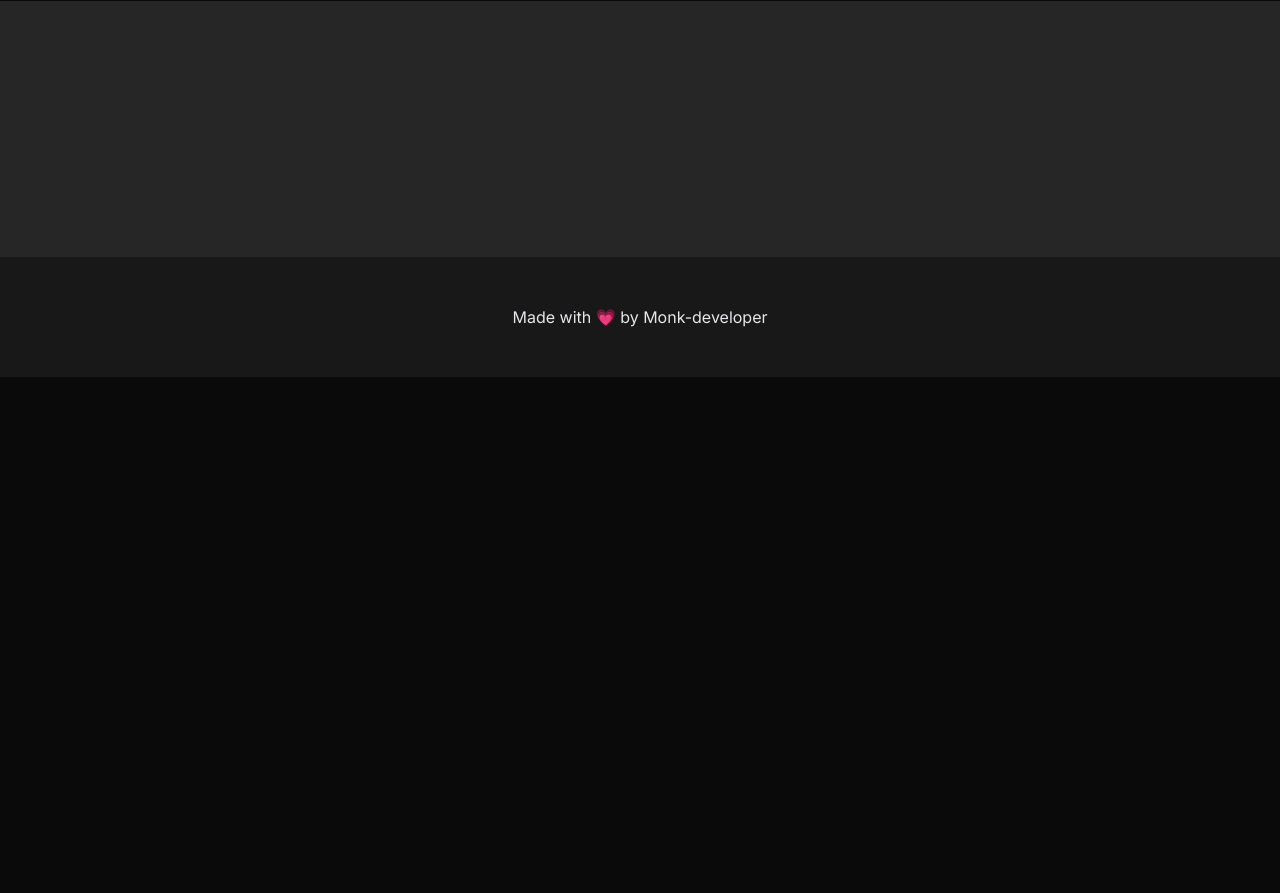
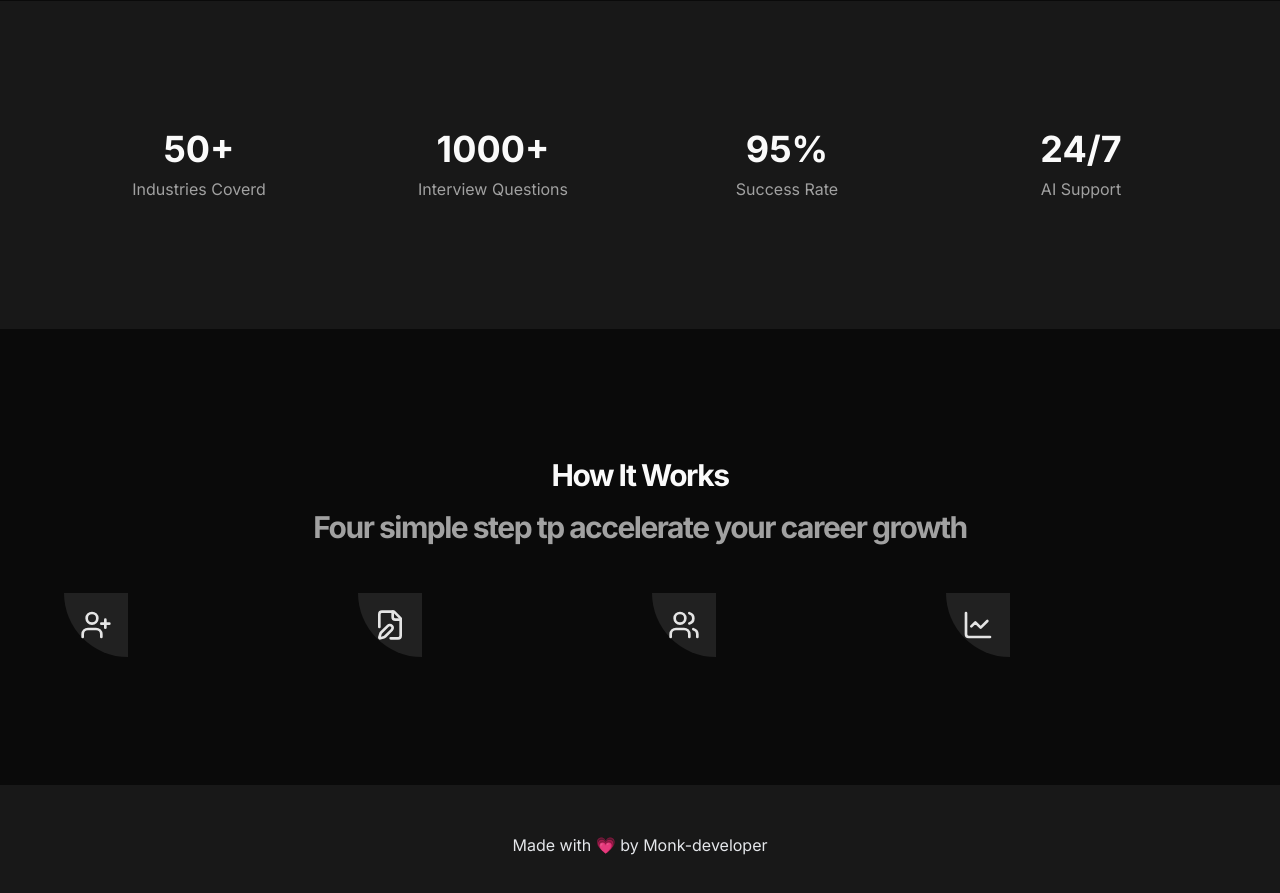
Before and after one commit to monk-developer98/career-coach, a Next.js app: page / in a window 1280 px wide. Shown: the part 1920-2813 px from the top of the page. Before the commit the page ends 2297 px from the top, so only its background shows below. Built offline with nearby package versions, Linux system fonts and the light colour scheme; no server answers.

Commit message:
how it works added

```diff
--- a/app/page.jsx
+++ b/app/page.jsx
@@ -2,6 +2,7 @@
 // import { Button } from "@/components/ui/button";
 import { Card, CardContent } from "@/components/ui/card";
 import { features } from "@/data/features";
+import { howItWorks } from "@/data/howItWorks";
 
 export default function Home() {
   return (
@@ -39,9 +40,48 @@
         </div>
       </section>
 
-      <section className="w-full py-12 md:py-24 lg:py-32 bg-muted">
+      <section className="w-full py-12 md:py-24 lg:py-32 bg-muted/50">
         <div className="container mx-auto px-4 md:px-6">
-          <div className="grid grid-cols-1 md:grid-cols-2 lg:grid-cols-4 gap-6 max-w-6xl mx-auto"></div>
+          <div className="grid grid-cols-1 md:grid-cols-2 lg:grid-cols-4 gap-6 max-w-6xl mx-auto">
+            <div className="flex flex-col items-center justify-center space-y-2">
+              <h3 className="text-4xl font-bold">50+</h3>
+              <p className="text-muted-foreground">Industries Coverd</p>
+            </div>
+            <div className="flex flex-col items-center justify-center space-y-2">
+              <h3 className="text-4xl font-bold">1000+</h3>
+              <p className="text-muted-foreground">Interview Questions</p>
+            </div>
+            <div className="flex flex-col items-center justify-center space-y-2">
+              <h3 className="text-4xl font-bold">95%</h3>
+              <p className="text-muted-foreground">Success Rate</p>
+            </div>
+            <div className="flex flex-col items-center justify-center space-y-2">
+              <h3 className="text-4xl font-bold">24/7</h3>
+              <p className="text-muted-foreground">AI Support</p>
+            </div>
+          </div>
+        </div>
+      </section>
+
+      <section className="w-full py-12 md:py-24 lg:py-32 bg-background">
+        <div className="container mx-auto px-4 md:px-6">
+          <div className="text-3xl font-bold tracking-tighter text-center mb-12">
+            <h2 className="text-3xl font-bold tracking-tighter text-center mb-4">
+              How It Works
+            </h2>
+            <p className="text-muted-foreground">
+              Four simple step tp accelerate your career growth
+            </p>
+          </div>
+          <div className="grid grid-cols-1 md:grid-cols-2 lg:grid-cols-4 gap-6 max-w-6xl mx-auto">
+            {howItWorks?.map((item, idx) => {
+              return (
+                <div key={idx}>
+                  <div className="w-16 h-16 rounded-bl-full bg-primary/10  flex items-center justify-center">{item?.icon}</div>
+                </div>
+              );
+            })}
+          </div>
         </div>
       </section>
     </div>
```
